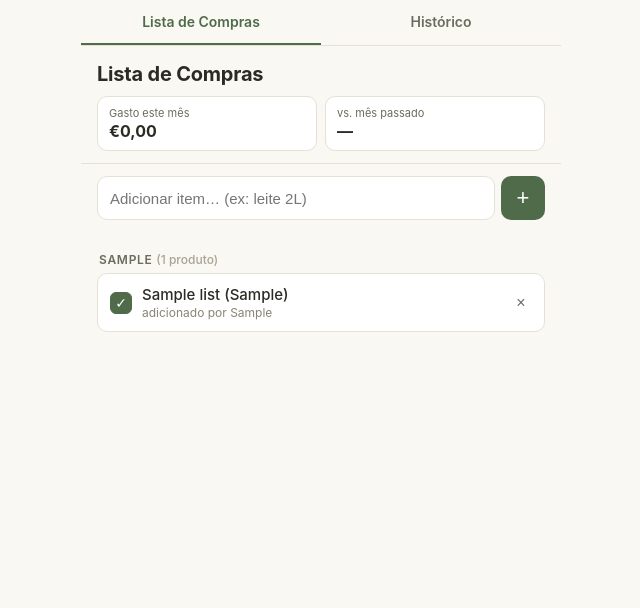
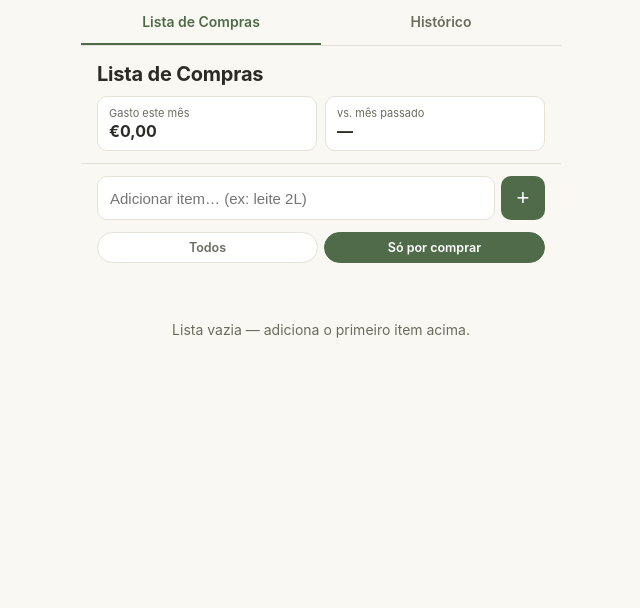
Before and after one commit to paulodiasfaria/lista-compras, a Flask app: page /?filtro=pendentes in a window 1280 px wide. Shown: the top 608 px of the page, without its empty margins (319-959 px from the left). Run offline with Flask 3, Linux system fonts and the light colour scheme; tables that the repository leaves empty hold one stand-in row (values such as "Sample post").

Commit message:
Filtro so por comprar; Frutas e Vegetais sempre em preco/kg (granel ou embalagem), nome sem gramas

```diff
--- a/app.py
+++ b/app.py
@@ -75,20 +75,18 @@ def guess_category(product_name):
     return "Supermercado"
 
 
-def get_avg_price(db, product_name):
-    """Media do preco das ultimas 2 compras deste produto (match exato,
-    case-insensitive, sobre purchase_items). None se nunca foi comprado."""
-    rows = db.execute(
-        """SELECT pi.line_total FROM purchase_items pi
+def get_avg_price_row(db, product_name):
+    """Ultimas 2 compras deste produto (unit_price e line_total), para
+    price_display decidir como calcular o preco/kg ou /un. Lista vazia se
+    nunca foi comprado."""
+    return db.execute(
+        """SELECT pi.line_total, pi.unit_price FROM purchase_items pi
            JOIN purchases p ON p.id = pi.purchase_id
            WHERE LOWER(pi.product_name) = LOWER(?)
            ORDER BY p.id DESC, pi.id DESC
            LIMIT 2""",
         (product_name,),
     ).fetchall()
-    if not rows:
-        return None
-    return sum(r["line_total"] for r in rows) / len(rows)
 
 
 GRAMS_PATTERN = re.compile(r"(?:(\d+)\s*[Xx]\s*)?(\d+(?:[.,]\d+)?)\s*[Gg]\b")
@@ -105,15 +103,44 @@ def extract_total_grams(product_name):
     return multiplier * weight
 
 
-def price_display(avg_price, product_name):
-    """Devolve (valor, unidade) para mostrar: preco/kg se o produto tiver
-    peso em gramas no nome, senao preco/un normal."""
-    if avg_price is None:
+def price_display(rows, product_name, category):
+    """Devolve (valor, unidade) para mostrar.
+    Regra: Frutas e Vegetais mostra sempre preco por kg -
+      1) se o produto foi pesado em kg (unit_price ja e o preco/kg da balanca,
+         caso dos produtos "a granel"), usa a media desse unit_price;
+      2) senao, se o nome tiver peso em gramas (embalagem fixa, ex "150G"),
+         converte line_total/gramas para €/kg;
+      3) senao, nao ha dados suficientes para um preco/kg - mostra /un como
+         ultimo recurso.
+    Todas as outras categorias mostram sempre preco por unidade (line_total)."""
+    if not rows:
         return None, None
-    grams = extract_total_grams(product_name)
-    if grams:
-        return avg_price / (grams / 1000), "kg"
-    return avg_price, "un"
+
+    is_fruta_veg = "fruta" in category.lower() or "vegeta" in category.lower()
+
+    if is_fruta_veg:
+        unit_prices = [r["unit_price"] for r in rows if r["unit_price"]]
+        if unit_prices:
+            return sum(unit_prices) / len(unit_prices), "kg"
+        grams = extract_total_grams(product_name)
+        if grams:
+            avg_total = sum(r["line_total"] for r in rows) / len(rows)
+            return avg_total / (grams / 1000), "kg"
+
+    avg_total = sum(r["line_total"] for r in rows) / len(rows)
+    return avg_total, "un"
+
+
+GRAMS_IN_NAME_PATTERN = re.compile(r"\s*\d+(?:[.,]\d+)?\s*[Gg]\b.*$")
+
+
+def clean_display_name(product_name, category):
+    """Remove o peso em gramas do nome, só para Frutas e Vegetais
+    (ex: 'Agrião 150g' -> 'Agrião'). Outras categorias ficam inalteradas."""
+    if "fruta" in category.lower() or "vegeta" in category.lower():
+        cleaned = GRAMS_IN_NAME_PATTERN.sub("", product_name).strip()
+        return cleaned or product_name
+    return product_name
 
 
 def get_frequent_products(db, limit=8, exclude_names=None):
@@ -143,17 +170,23 @@ def get_frequent_products(db, limit=8, exclude_names=None):
 @app.route("/")
 def lista():
     db = get_db()
-    rows = db.execute(
-        "SELECT * FROM shopping_list ORDER BY bought ASC, created_at ASC"
-    ).fetchall()
+    only_pending = request.args.get("filtro") == "pendentes"
+
+    query = "SELECT * FROM shopping_list"
+    if only_pending:
+        query += " WHERE bought=0"
+    query += " ORDER BY bought ASC, created_at ASC"
+    rows = db.execute(query).fetchall()
 
     by_category = {}
     avg_prices = {}
+    display_names = {}
     for r in rows:
         by_category.setdefault(r["category"], []).append(r)
-        avg = get_avg_price(db, r["product_name"])
-        value, unit = price_display(avg, r["product_name"])
+        avg = get_avg_price_row(db, r["product_name"])
+        value, unit = price_display(avg, r["product_name"], r["category"])
         avg_prices[r["id"]] = {"value": value, "unit": unit}
+        display_names[r["id"]] = clean_display_name(r["product_name"], r["category"])
 
     pending_count = db.execute(
         "SELECT COUNT(*) AS c FROM pending_receipts WHERE status='pending'"
@@ -184,6 +217,8 @@ def lista():
         active_page="lista",
         by_category=by_category,
         avg_prices=avg_prices,
+        display_names=display_names,
+        only_pending=only_pending,
         categorias=sorted(by_category.keys()),
         pending_count=pending_count,
         cur_total=cur_total,
--- a/static/style.css
+++ b/static/style.css
@@ -49,6 +49,12 @@ h1{font-size:20px;margin:0;font-weight:700;letter-spacing:-0.01em;}
   background:var(--card);font-size:13px;color:var(--ink);cursor:pointer;white-space:nowrap;
   font-family:inherit;appearance:none;-webkit-appearance:none;}
 .chip:hover{border-color:var(--accent);color:var(--accent);}
+
+.filter-toggle{display:flex;gap:6px;padding:0 16px 10px;}
+.filter-toggle a{flex:1;text-align:center;padding:7px 0;font-size:12.5px;font-weight:600;
+  color:var(--muted);background:var(--card);border:1px solid var(--border);border-radius:999px;
+  text-decoration:none;}
+.filter-toggle a.active{color:#fff;background:var(--accent);border-color:var(--accent);}
 
 main{flex:1;padding:4px 16px 24px;}
 .category{margin-top:16px;}
--- a/templates/lista.html
+++ b/templates/lista.html
@@ -36,6 +36,11 @@
     <button type="submit" aria-label="Adicionar">+</button>
   </form>
 
+  <div class="filter-toggle">
+    <a href="{{ url_for('lista') }}" class="{{ 'active' if not only_pending else '' }}">Todos</a>
+    <a href="{{ url_for('lista', filtro='pendentes') }}" class="{{ 'active' if only_pending else '' }}">Só por comprar</a>
+  </div>
+
   <main>
     {% for categoria in categorias %}
       {% set items = by_category.get(categoria, []) %}
@@ -54,7 +59,7 @@
               <button type="submit" class="check {{ 'done' if item.bought else '' }}" aria-label="Marcar comprado">{{ '✓' if item.bought else '' }}</button>
             </form>
             <div class="item-text">
-              <div class="item-name">{{ item.product_name }}{% if item.quantity %} ({{ item.quantity }}){% endif %}</div>
+              <div class="item-name">{{ display_names.get(item.id, item.product_name) }}{% if item.quantity %} ({{ item.quantity }}){% endif %}</div>
               {% set p = avg_prices.get(item.id) %}
               {% if p and p.value %}
               <div class="item-price">€{{ "%.2f"|format(p.value)|replace(".", ",") }}/{{ p.unit }}</div>
```
